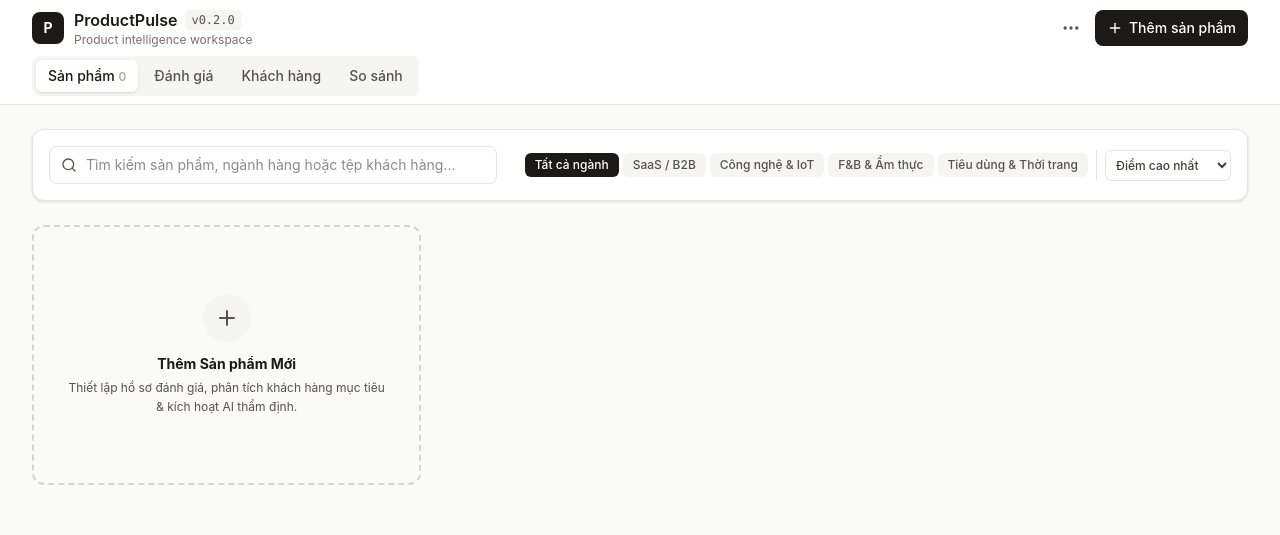
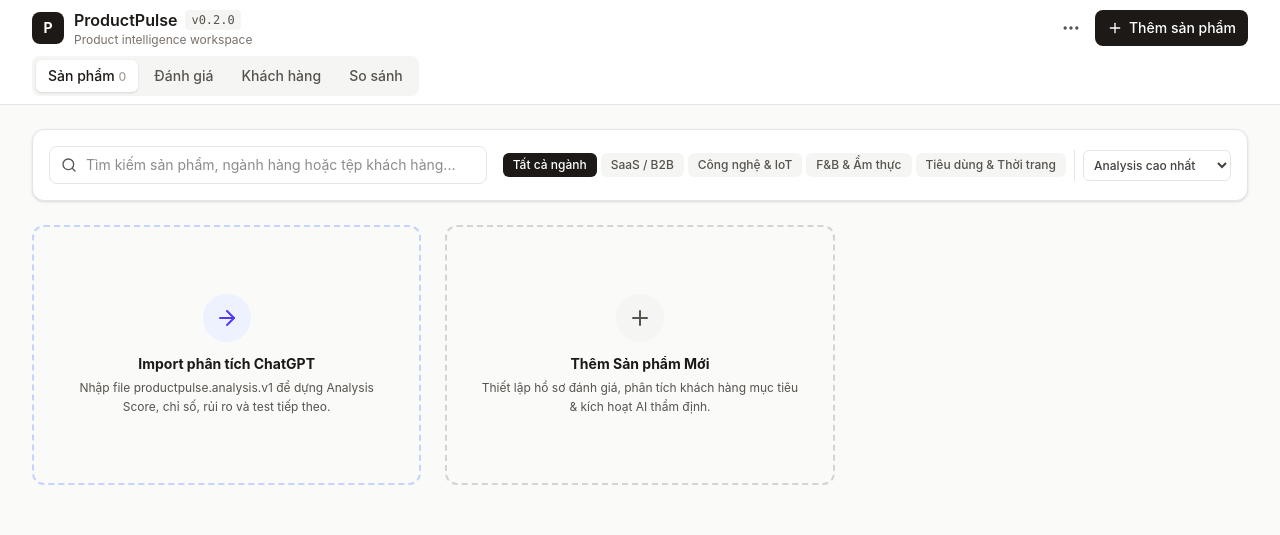
Before and after one commit to jinbduong-design/phantich, a React (Vite) app: page / in a window 1280 px wide. Shown: the top 535 px of the page. Built offline with nearby package versions, Linux system fonts and the light colour scheme.

Commit message:
feat: import ChatGPT analysis files and render analysis dashboard

```diff
--- a/src/App.tsx
+++ b/src/App.tsx
@@ -9,6 +9,7 @@
 import { Header } from './components/Header';
 import { ProductCard } from './components/ProductCard';
 import { EvaluationOverview } from './components/EvaluationOverview';
+import { AnalysisSnapshot } from './components/AnalysisSnapshot';
 import { PersonaHub } from './components/PersonaHub';
 import { SwotMarketView } from './components/SwotMarketView';
 import { CompetitorView } from './components/CompetitorView';
@@ -19,6 +20,7 @@
 import { PrintReport } from './components/PrintReport';
 import { Search, Filter, Plus, ArrowRight, LayoutGrid, Award, BarChart3, Users, Swords, ShieldCheck, MessageSquare } from 'lucide-react';
 import { normalizeEvidence, recalculateProduct } from './utils/evaluator';
+import { isProductPulseAnalysisImport, productFromAnalysisImport } from './utils/analysisImport';
 
 const STORAGE_KEY = 'productpulse_products_v3';
 const LEGACY_STORAGE_KEYS = ['productpulse_products_v2'];
@@ -50,7 +52,7 @@
   // Search & Filter
   const [searchQuery, setSearchQuery] = useState('');
   const [selectedCategory, setSelectedCategory] = useState<string>('All');
-  const [sortBy, setSortBy] = useState<'score-desc' | 'score-asc' | 'recent'>('score-desc');
+  const [sortBy, setSortBy] = useState<'analysis-desc' | 'score-desc' | 'score-asc' | 'recent'>('analysis-desc');
 
   // Modals
   const [isFormOpen, setIsFormOpen] = useState(false);
@@ -89,6 +91,7 @@
     const matchesCategory = selectedCategory === 'All' || p.category === selectedCategory;
     return matchesSearch && matchesCategory;
   }).sort((a, b) => {
+    if (sortBy === 'analysis-desc') return (b.analysis?.overallScore ?? -1) - (a.analysis?.overallScore ?? -1);
     if (sortBy === 'score-desc') return b.evaluation.overallScore - a.evaluation.overallScore;
     if (sortBy === 'score-asc') return a.evaluation.overallScore - b.evaluation.overallScore;
     return new Date(b.createdAt).getTime() - new Date(a.createdAt).getTime();
@@ -202,7 +205,20 @@
     reader.onload = (event) => {
       try {
         const parsed = JSON.parse(event.target?.result as string);
-        if (Array.isArray(parsed) && parsed.length > 0) {
+
+        if (isProductPulseAnalysisImport(parsed)) {
+          const imported = productFromAnalysisImport(parsed);
+          setProducts((current) => [
+            imported,
+            ...current.filter((product) => product.id !== imported.id),
+          ]);
+          setSelectedProductId(imported.id);
+          setActiveTab('evaluation');
+          setEvalSubTab('overview');
+          alert(
+            `Đã nhập phân tích "${imported.name}". Analysis Score và Validation Score được giữ tách riêng.`,
+          );
+        } else if (Array.isArray(parsed) && parsed.length > 0) {
           const normalized = parsed.map((item: any) =>
             recalculateProduct({
               ...item,
@@ -211,9 +227,13 @@
           );
           setProducts(normalized);
           setSelectedProductId(normalized[0].id);
-          alert(`Đã nhập ${normalized.length} sản phẩm. Điểm đã được tính lại từ bằng chứng; dữ liệu cũ không có evidence sẽ về trạng thái chưa đủ dữ liệu.`);
+          alert(
+            `Đã nhập ${normalized.length} sản phẩm backup. Validation Score được tính lại từ evidence.`,
+          );
         } else {
-          alert('Tệp JSON không có danh sách sản phẩm hợp lệ.');
+          alert(
+            'File không đúng định dạng ProductPulse. Cần productpulse.analysis.v1 hoặc file backup ProductPulse.',
+          );
         }
       } catch (err) {
         alert('Không thể đọc file JSON.');
@@ -237,7 +257,7 @@
     window.print();
   };
 
-  const categories = ['All', 'SaaS / B2B', 'Công nghệ & IoT', 'F&B & Ẩm thực', 'Tiêu dùng & Thời trang', 'EdTech & Đào tạo', 'Sức khỏe & Y tế', 'Dịch vụ & Tài chính'];
+  const categories = ['All', 'SaaS / B2B', 'Công nghệ & IoT', 'F&B & Ẩm thực', 'Tiêu dùng & Thời trang', 'Quà tặng & Decor', 'EdTech & Đào tạo', 'Sức khỏe & Y tế', 'Dịch vụ & Tài chính'];
 
   return (
     <div className="min-h-screen bg-[#fafaf9] text-stone-900 font-sans antialiased flex flex-col">
@@ -309,8 +329,9 @@
                     onChange={(e) => setSortBy(e.target.value as any)}
                     className="text-xs p-1.5 border border-stone-200 rounded-md bg-white font-medium text-stone-700"
                   >
-                    <option value="score-desc">Điểm cao nhất</option>
-                    <option value="score-asc">Điểm thấp nhất</option>
+                    <option value="analysis-desc">Analysis cao nhất</option>
+                    <option value="score-desc">Validation cao nhất</option>
+                    <option value="score-asc">Validation thấp nhất</option>
                     <option value="recent">Mới tạo gần đây</option>
                   </select>
                 </div>
@@ -339,6 +360,19 @@
                   }}
                 />
               ))}
+
+              <div
+                onClick={handleImportClick}
+                className="border-2 border-dashed border-indigo-200 rounded-xl p-8 flex flex-col items-center justify-center text-center cursor-pointer hover:border-indigo-400 hover:bg-indigo-50/30 transition-all group min-h-[260px]"
+              >
+                <div className="w-12 h-12 rounded-full bg-indigo-50 text-indigo-600 group-hover:bg-indigo-600 group-hover:text-white flex items-center justify-center transition-colors mb-3">
+                  <ArrowRight className="w-6 h-6" />
+                </div>
+                <h4 className="text-sm font-bold text-stone-900">Import phân tích ChatGPT</h4>
+                <p className="text-xs text-stone-600 mt-1 max-w-xs leading-relaxed">
+                  Nhập file productpulse.analysis.v1 để dựng Analysis Score, chỉ số, rủi ro và test tiếp theo.
+                </p>
+              </div>
 
               {/* Add New Product Quick Action Tile */}
               <div
@@ -466,6 +500,10 @@
 
             {/* Sub-Tab Contents */}
             {evalSubTab === 'overview' && (
+              <div className="space-y-4 sm:space-y-5">
+                {selectedProduct.analysis && (
+                  <AnalysisSnapshot analysis={selectedProduct.analysis} />
+                )}
                 <EvaluationOverview
                   product={selectedProduct}
                   onEditEvidence={() => {
@@ -477,6 +515,7 @@
                     setIsAiModalOpen(true);
                   }}
                 />
+              </div>
             )}
 
             {evalSubTab === 'personas' && (
```
Lines whose indentation alone changed are shown as unchanged.
